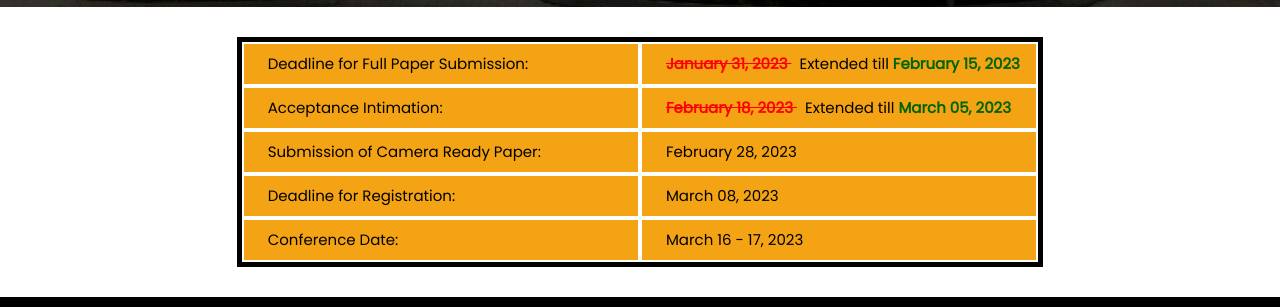
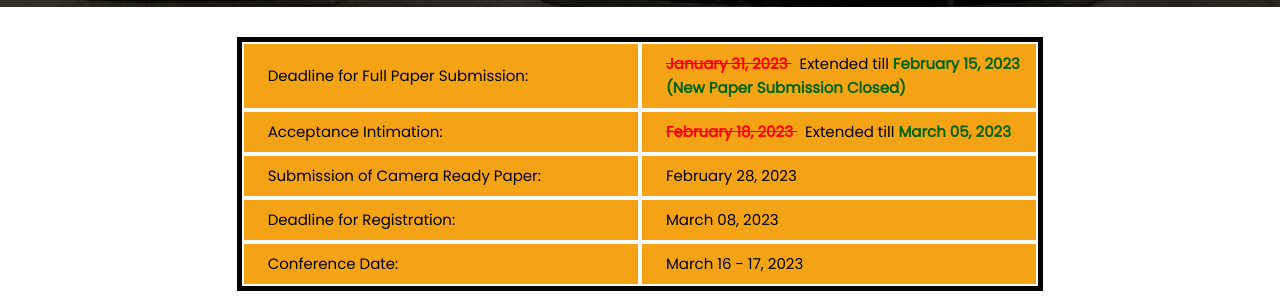
Before and after one commit to icbsiibme/website, a website: page keydates.html in a window 1280 px wide. Shown: the part 331-638 px from the top of the page. Drawn offline with Linux system fonts and the light colour scheme.

Commit message:
Update keydates.html

```diff
--- a/keydates.html
+++ b/keydates.html
@@ -205,7 +205,7 @@
       <div class="keydates">
         <ul>
           <li>Deadline for Full Paper Submission:</li>
-          <li> <FONT COLOR="#ff0000"> <b> <strike> January 31, 2023 </strike> </b> </FONT COLOR="#ff0000"> &nbsp; Extended till <b> <FONT COLOR="#006400"> February 15, 2023 </FONT COLOR="#006400"> </b></li>
+          <li> <FONT COLOR="#ff0000"> <b> <strike> January 31, 2023 </strike> </b> </FONT COLOR="#ff0000"> &nbsp; Extended till <b> <FONT COLOR="#006400"> February 15, 2023 <FONT COLOR="#ff0000"> </FONT COLOR="#006400"> (New Paper Submission Closed)  </FONT COLOR="#ff0000"></b></li>
         </ul>
 
         <ul>
```
